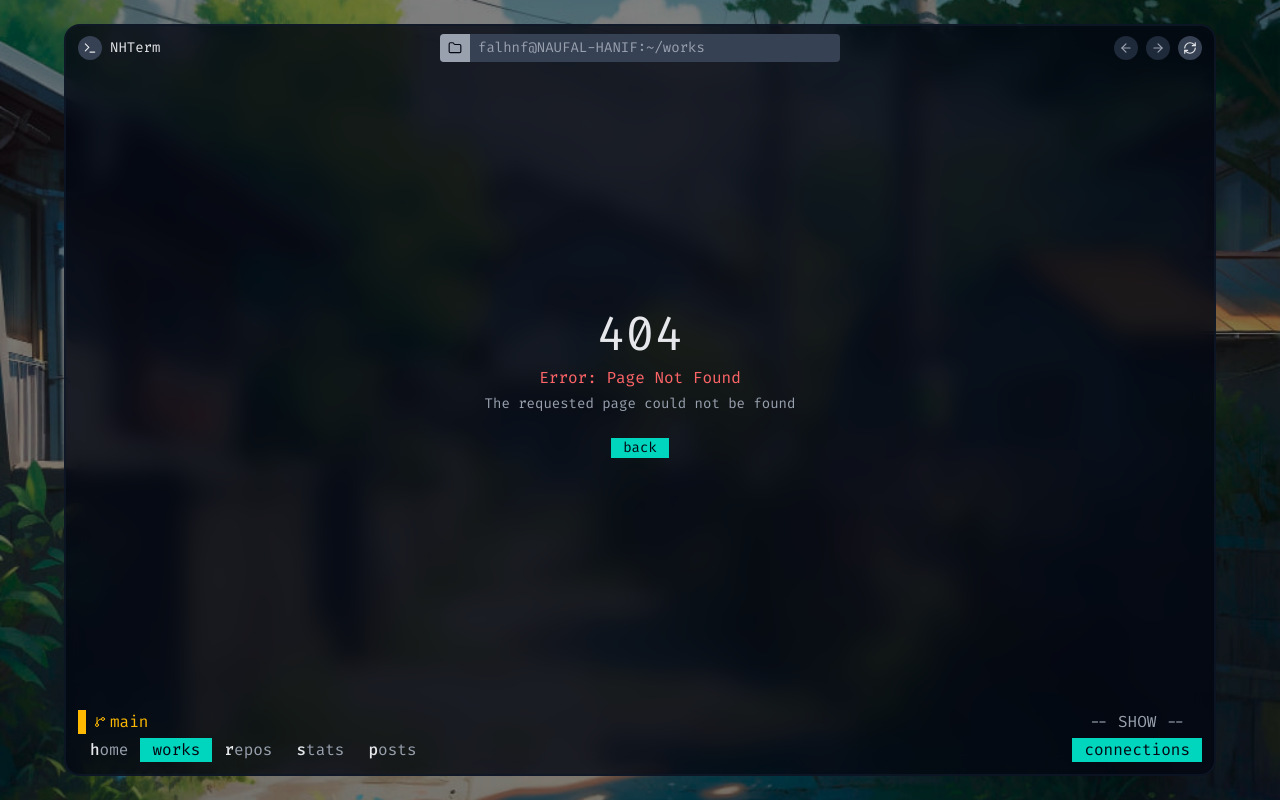
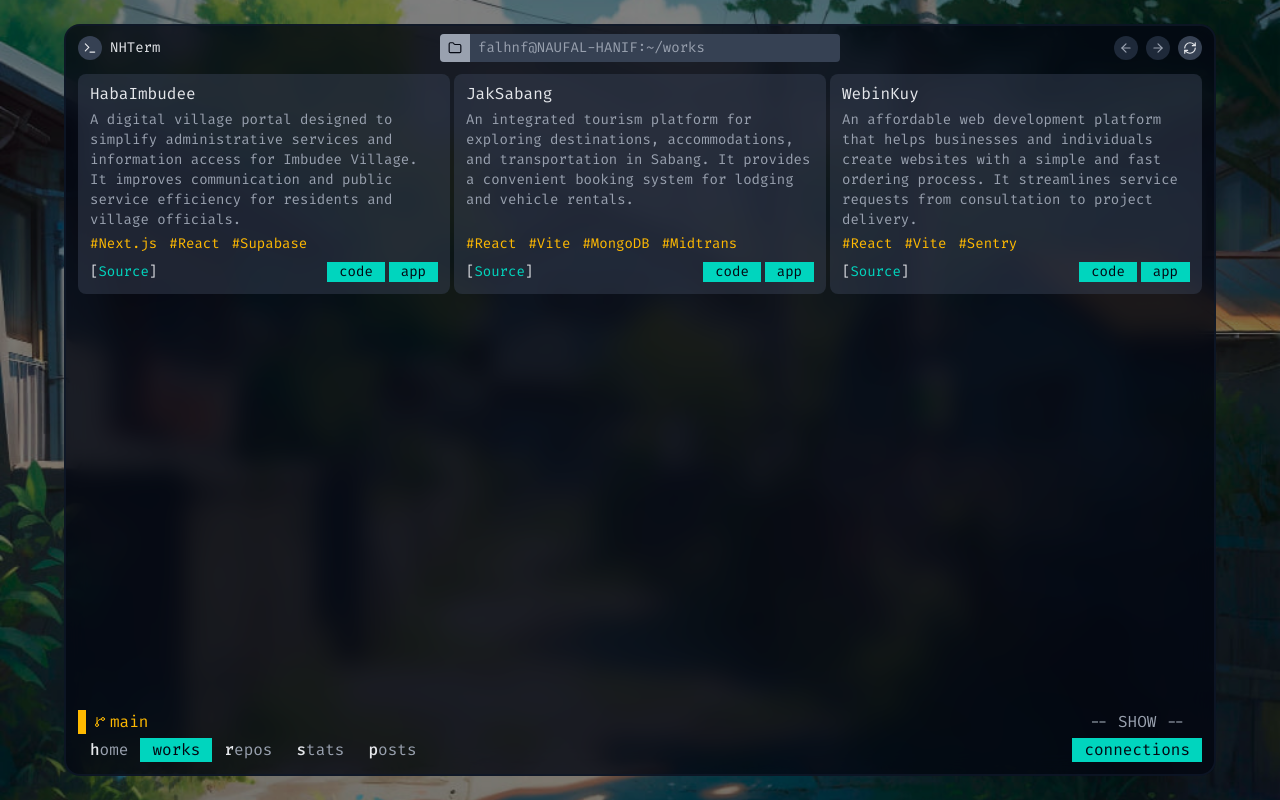
Before and after one commit to naufalhanif25/falhnf-site, a Next.js app: page /works in a window 1280 px wide. Before the commit this address had no page. Built offline with nearby package versions, Linux system fonts and the light colour scheme.

Commit message:
feat(works): add works page

```diff
--- /dev/null
+++ b/src/app/works/page.tsx
@@ -0,0 +1,113 @@
+"use client"
+
+import { cn } from "../lib/utils"
+import { useState, useEffect, useRef } from "react"
+import { handleMouseDown, updateScrollbar } from "../components/repos/utils"
+import PageLayout from "../components/page-layout"
+import Scrollbar from "../components/scrollbar"
+import { WorkRes } from "../api/works/props"
+import WorkBox from "../components/works/work-box"
+import Loading from "../components/loading"
+
+export default function WorksPage() {
+    const [showScrollbar, setShowScrollbar] = useState(false)
+    const [updateTrigger, setUpdateTrigger] = useState<boolean>(false)
+    const containerRef = useRef<HTMLDivElement>(null)
+    const scrollbarRef = useRef<HTMLSpanElement>(null)
+    const isDraggingRef = useRef<boolean>(false)
+    const [works, setWorks] = useState<WorkRes | null>()
+
+    useEffect(() => {
+        const fetchData = async () => {
+            try {
+                const res = await fetch("/api/works")
+                const data = (await res.json()) as WorkRes
+
+                setWorks(data)
+            } catch (err) {
+                console.error(err)
+            }
+        }
+        fetchData()
+    }, [])
+
+    return (
+        <PageLayout
+            containerRef={containerRef}
+            scrollbarRef={scrollbarRef}
+            isDraggingRef={isDraggingRef}
+            deps={[works]}
+            trigger={updateTrigger}
+            setTrigger={setUpdateTrigger}
+            onTrigger={(state) => setShowScrollbar(state)}
+            className={cn("flex items-start justify-start", "w-full h-full overflow-hidden gap-2")}
+        >
+            <div
+                ref={containerRef}
+                onScroll={() => updateScrollbar(containerRef.current, scrollbarRef.current)}
+                className={cn(
+                    "flex flex-col items-center justify-start",
+                    "flex-1 h-full overflow-y-auto scrollbar-none gap-1"
+                )}
+            >
+                {works ? (
+                    works.total > 0 ? (
+                        <div
+                            className={cn(
+                                "grid grid-cols-1 sm:grid-cols-2 lg:grid-cols-3",
+                                "w-fit h-fit gap-1"
+                            )}
+                        >
+                            {works.works.map((work, index) => {
+                                return (
+                                    <WorkBox
+                                        key={index}
+                                        work={work}
+                                        className={cn(
+                                            "w-full px-3 py-2 pb-3 gap-2",
+                                            "bg-gray-700/50 rounded-lg overflow-hidden"
+                                        )}
+                                    />
+                                )
+                            })}
+                        </div>
+                    ) : (
+                        <div
+                            className={cn(
+                                "flex flex-col items-center justify-center",
+                                "w-full h-fit px-2 py-8 overflow-hidden"
+                            )}
+                        >
+                            <h4
+                                className={cn(
+                                    "text-gray-400 text-base text-nowrap",
+                                    "select-none pointer-events-none"
+                                )}
+                            >
+                                -- No works found --
+                            </h4>
+                        </div>
+                    )
+                ) : (
+                    <div
+                        className={cn(
+                            "flex flex-col items-center justify-center",
+                            "w-full h-fit px-2 py-8 overflow-hidden"
+                        )}
+                    >
+                        <Loading
+                            className={cn("gap-2 w-fit h-fit", "select-none pointer-events-none")}
+                        />
+                    </div>
+                )}
+            </div>
+            {works && showScrollbar && (
+                <Scrollbar
+                    ref={scrollbarRef}
+                    className="w-fit h-full"
+                    onMouseDown={() => handleMouseDown(isDraggingRef)}
+                />
+            )}
+        </PageLayout>
+    )
+}
```
